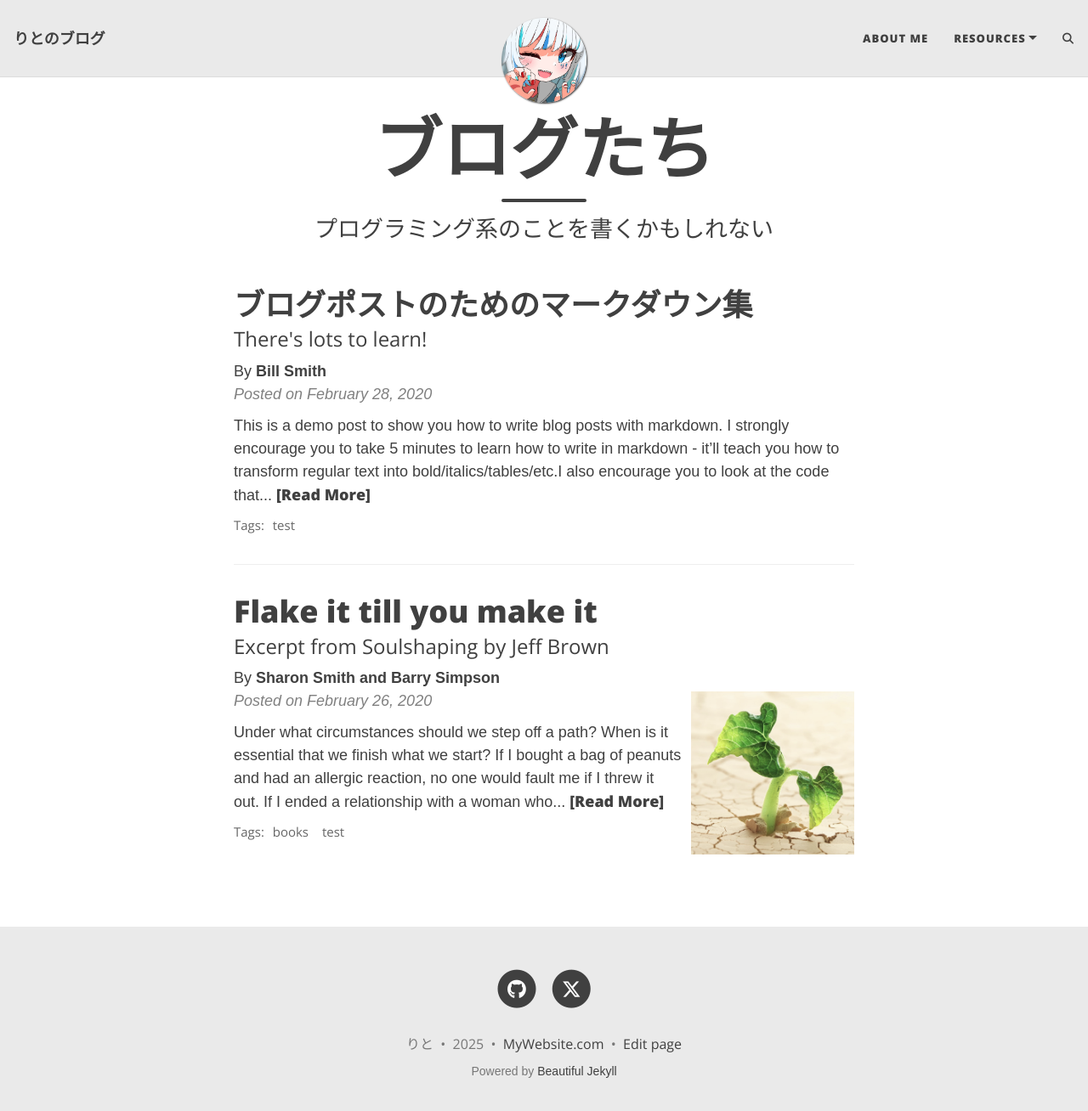
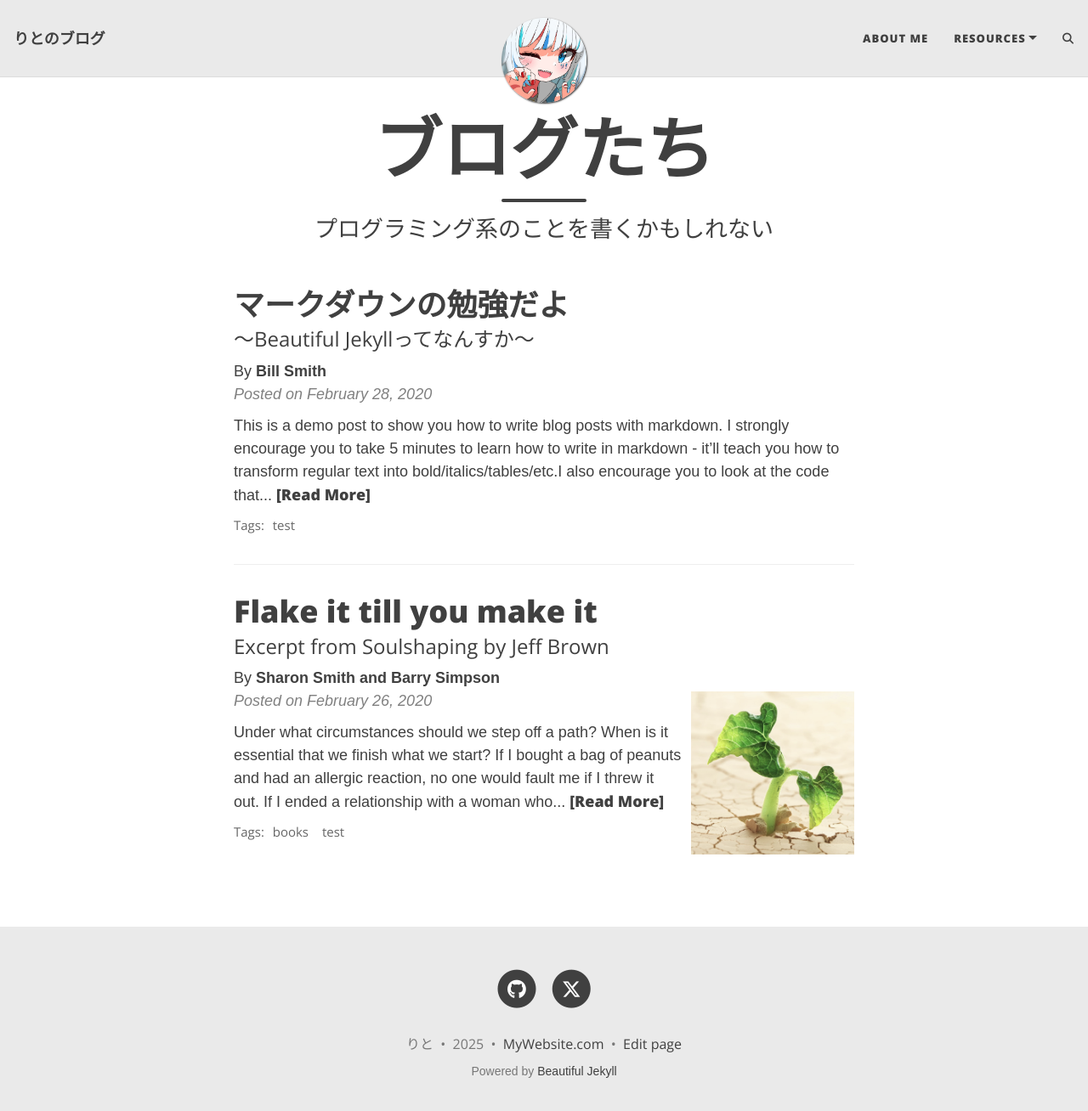
Before and after one commit to mikami1004/blog, a Jekyll site: the page built from index.html, in a window 1280 px wide and 1322 px high. Shown: the top 1308 px of the window at 85% size. Built offline with Jekyll 4.4.1, drawn with Linux system fonts in a browser that asks for light colours; the list of posts is cut into pages by our own code; comment, search, counter and statistics services are not loaded; some of the changed lines change nothing that is shown.

Commit message:
サンプルコードを一部変更

`````diff
--- a/_posts/2020-02-28-sample-markdown.md
+++ b/_posts/2020-02-28-sample-markdown.md
@@ -1,7 +1,7 @@
 ---
 layout: post
-title: ブログポストのためのマークダウン集
-subtitle: There's lots to learn!
+title: マークダウンの勉強だよ
+subtitle: ～Beautiful Jekyllってなんすか～
 gh-repo: daattali/beautiful-jekyll
 gh-badge: [star, fork, follow]
 tags: [test]
@@ -12,10 +12,130 @@
 
 {: .box-success}
 This is a demo post to show you how to write blog posts with markdown.  I strongly encourage you to [take 5 minutes to learn how to write in markdown](https://markdowntutorial.com/) - it'll teach you how to transform regular text into bold/italics/tables/etc.<br/>I also encourage you to look at the [code that created this post](https://raw.githubusercontent.com/daattali/beautiful-jekyll/master/_posts/2020-02-28-sample-markdown.md) to learn some more advanced tips about using markdown in Beautiful Jekyll.
+# 見出し
+- 二つ目までは下線がつくよ
 
-**Here is some bold text**
+```
+# 見出し
+## 見出し２
+###### 見出し６
+```
+結果↓
 
-## Here is a secondary heading
+# 見出し
+## 見出し２
+###### 見出し６
+</br>
+
+# 斜体、太字、訂正線
+
+```
+*斜体*
+**太字**
+~~訂正線~~
+```
+結果↓
+
+*斜体*</br>
+**太字**</br>
+~~訂正線~~</br>
+</br>
+
+# 箇条書き
+```
+- 1行目
+- 2行目
+  - ネスト1行目
+    - ネストのネスト1行目
+      - ネストのネストのネスト1行目
+```
+結果↓
+- 1行目
+- 2行目
+	- ネスト1行目
+		- ネストのネスト1行目
+			- ネストのネストのネスト1行目
+</br>
+
+# 番号付きリスト
+番号を変えなくても自動で順番にしてくれるよ
+```
+1. 肉
+1. 野菜
+	1. 緑黄色野菜
+		1. レタス
+		1. キャベツ
+	1. 野菜っておいしいよね
+1. 果物
+```
+結果↓
+1. 肉
+1. 野菜
+	1. 緑黄色野菜
+		1. レタス
+		1. キャベツ
+	1. 野菜っておいしいよね
+1. 果物
+</br>
+
+# コード記述
+三連バッククォートの後に言語名を描くと、その言語に合わせてシンタックスハイライトが適用されるよ
+````
+``` c
+#include <stdio.h>
+
+int main() {
+	printf("Hello World!");
+	return 0;
+}
+```
+````
+結果↓
+``` c
+#include <stdio.h>
+
+int main() {
+	printf("Hello World!");
+	return 0;
+}
+```
+Jekyll(Liquid)のタグによって以下のような記述も可能
+
+```
+{% hilight c %}
+int main() {
+	printf("Let's Go!");
+	return 0;
+}
+{% endhighlight %}
+```
+結果↓
+
+{% hilight c %}
+int main() {
+	printf("Let's Go!");
+	return 0;
+}
+{% endhighlight %}
+
+行番号付きにもできるよ
+```
+{% hilight c linenos %}
+int main() {
+	printf("Let's Go!");
+	return 0;
+}
+{% endhighlight %}
+```
+結果↓
+
+{% hilight c linenos %}
+int main() {
+	printf("Let's Go!");
+	return 0;
+}
+{% endhighlight %}
+
 
 [This is a link to a different site](https://deanattali.com/) and [this is a link to a section inside this page](#local-urls).
 
`````
